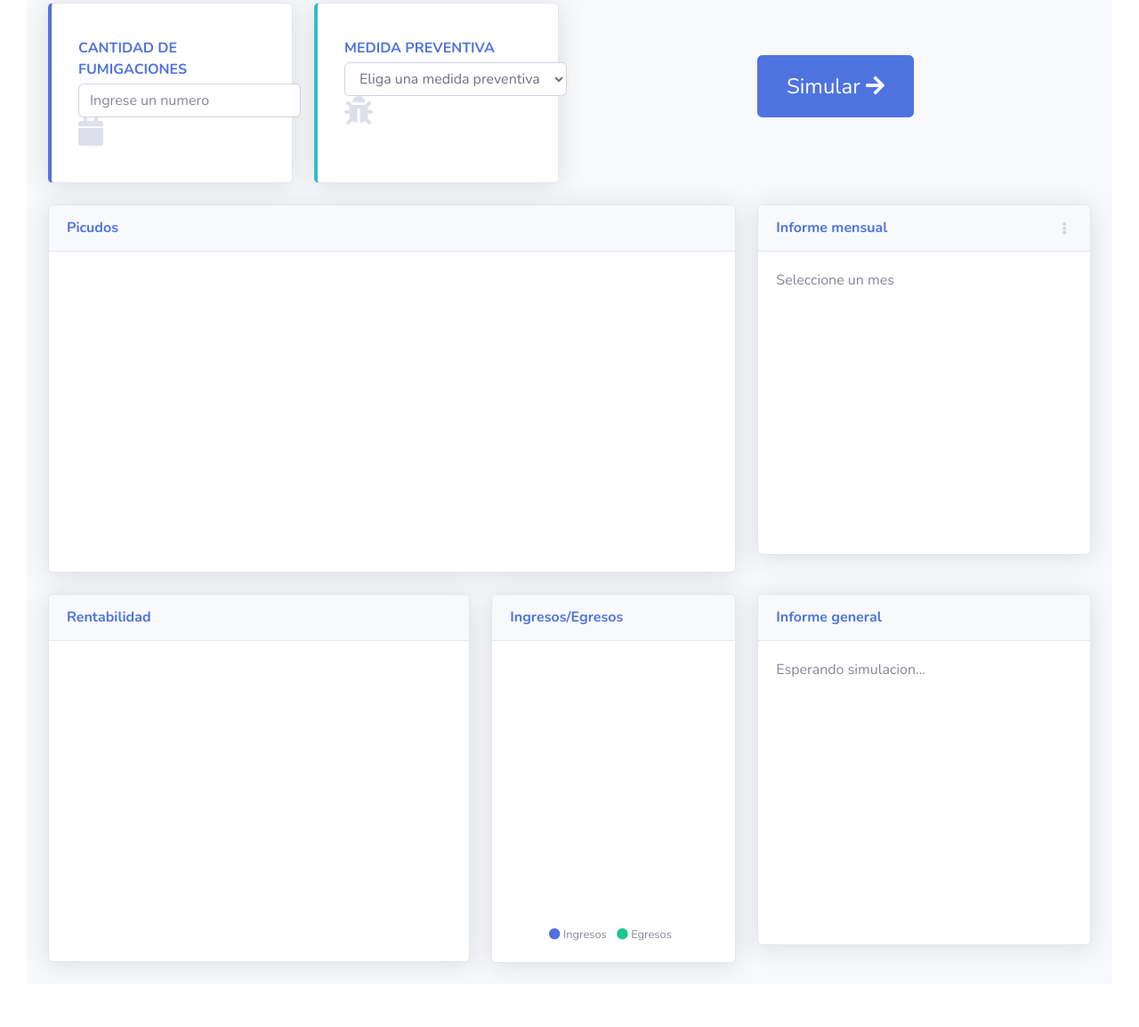
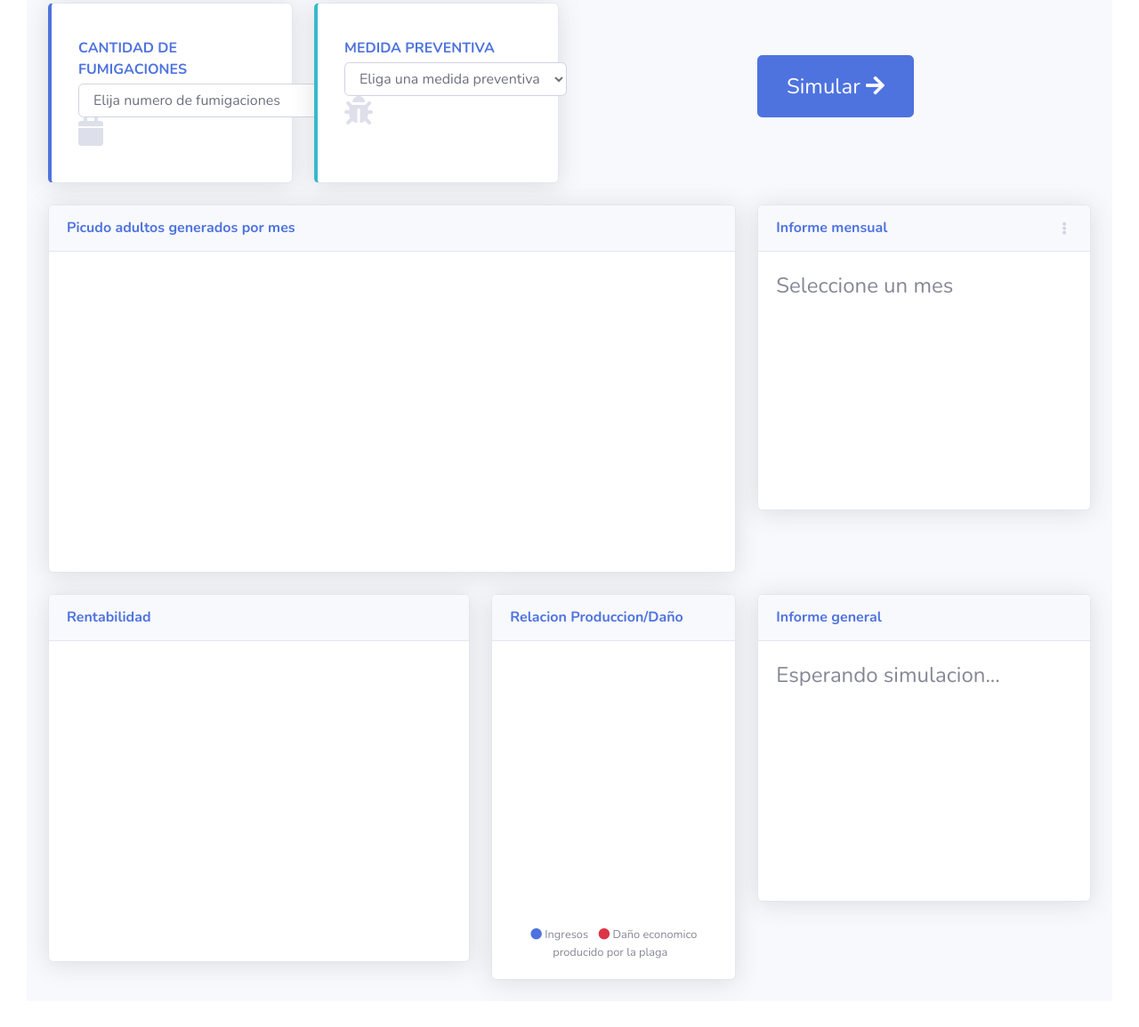
Before and after one commit to kbzn22/Simu, a website with bundled scripts: page simulator.html in a window 1280 px wide. Shown: the part 89-1244 px from the top of the page at 89% size. Built offline with nearby package versions, Linux system fonts and the light colour scheme.

Commit message:
yaestanojuegomas

```diff
--- a/css/style.css
+++ b/css/style.css
@@ -35,3 +35,7 @@
   0% { transform: rotate(0deg); }
   100% { transform: rotate(360deg); }
 }
+
+  .text-alert {
+    color: #dc3545; /* rojo tipo bootstrap */
+  }
--- a/js/demo/chart-pie-demo.js
+++ b/js/demo/chart-pie-demo.js
@@ -9,11 +9,11 @@ var ctx = document.getElementById("myPieChart");
 var myPieChart = new Chart(ctx, {
   type: 'doughnut',
   data: {
-    labels: ["Direct", "Referral", "Social"],
+    labels: ["Ingreso", "Daño economico producido por la plaga"],
     datasets: [{
       data: arrayTorta,
-      backgroundColor: ['#4e73df', '#1cc88a', '#36b9cc'],
-      hoverBackgroundColor: ['#2e59d9', '#17a673', '#2c9faf'],
+      backgroundColor: ['#4e73df', '#dc3545'],
+      hoverBackgroundColor: ['#17a673', '#17a673'],
       hoverBorderColor: "rgba(234, 236, 244, 1)",
     }],
   },
--- a/js/simulador.js
+++ b/js/simulador.js
@@ -313,8 +313,8 @@ const simular =async(nroF,metodo)=>{
   const ingresosTotales = 1300 * (AT-ATP)/1000; //pasamos a toneladas el algodon y multiplicamos por el precio por tonelada
   const costoPerdidaPicudo = 1300 * (ATP/1000);
 
-  arrayTorta[0] = ingresosTotales;
-  arrayTorta[1] = costoPerdidaPicudo; //que la torta diga 'Porcentaje de los ingresos perdidos por accion del picudo'
+  arrayTorta[0] = Math.round(ingresosTotales);
+  arrayTorta[1] = Math.round(costoPerdidaPicudo); //que la torta diga 'Porcentaje de los ingresos perdidos por accion del picudo'
   console.log(arrayTorta);
 
   const costoTotal = costoFijo + (costoVariable + costoPrevencion + costoFumigacion)*300;
--- a/simulator.html
+++ b/simulator.html
@@ -54,7 +54,7 @@
                     <!-- Page Heading -->
                     <div class="d-sm-flex align-items-center justify-content-between mb-4">
                         <h1 class="h3 mb-0 text-gray-800">SimulAGRO</h1>
-                       <a href="landpage.html" class="btn btn-danger btn-icon-split">
+                       <a href="index.html" class="btn btn-danger btn-icon-split">
                                         <span class="icon text-white-50">
                                             <i class="fas fa-arrow-left"></i>
                                         </span>
@@ -74,9 +74,16 @@
                                             <div class="text-xxl font-weight-bold text-primary text-uppercase mb-1">
                                                 Cantidad de fumigaciones</div>
 
-                                            <input style="width: 250px;" type="number" class="form-control form-control-user"
-                                                id="numberF"
-                                                placeholder="Ingrese un numero">
+                                           <select style="width: 300px;" class="form-control form-control-user" id="numberF">
+                                                <option value="0">Elija numero de fumigaciones</option>
+                                                <option value="0">0</option>
+                                                <option value="1">1</option>
+                                                <option value="2">2</option>
+                                                <option value="3">3</option>
+                                                <option value="4">4</option>
+                                                <option value="5">5</option>
+                                                <option value="6">6</option>
+                                            </select>
                                         </div>
                                         <div class="col-auto">
                                             <i class="fas fa-calendar fa-2x text-gray-300"></i>
@@ -135,7 +142,7 @@
                                 <!-- Card Header - Dropdown -->
                                 <div
                                     class="card-header py-3 d-flex flex-row align-items-center justify-content-between">
-                                    <h6 class="m-0 font-weight-bold text-primary">Picudos</h6>
+                                    <h6 class="m-0 font-weight-bold text-primary">Picudo adultos generados por mes</h6>
                                     <div class="dropdown no-arrow">
                                         <a class="dropdown-toggle" href="#" role="button" id="dropdownMenuLink"
                                             data-toggle="dropdown" aria-haspopup="true" aria-expanded="false">
@@ -155,7 +162,7 @@
 
                         <!-- Pie Chart -->
                         <div  class="col-xl-4 col-lg-5">
-                            <div style="height: 90%;" class="card shadow mb-4">
+                            <div style="height: 43vh;" class="card shadow mb-4">
 
                                 <div
                                     class="card-header py-3 d-flex flex-row align-items-center justify-content-between">
@@ -177,7 +184,7 @@
                                         </div>
                                     </div>
                                 </div>
-                                <div class="card-body" id="informeMensual">
+                                <div class="card-body" style="font-size: 1.5rem;" id="informeMensual">
                                     Seleccione un mes
                                 </div>
                             </div>
@@ -206,7 +213,7 @@
                                 <!-- Card Header - Dropdown -->
                                 <div
                                     class="card-header py-3 d-flex flex-row align-items-center justify-content-between">
-                                    <h6 class="m-0 font-weight-bold text-primary">Ingresos/Egresos</h6>
+                                    <h6 class="m-0 font-weight-bold text-primary">Relacion Produccion/Daño</h6>
                                     <div class="dropdown no-arrow">
                                         <a class="dropdown-toggle" href="#" role="button" id="dropdownMenuLink"
                                             data-toggle="dropdown" aria-haspopup="true" aria-expanded="false">
@@ -225,19 +232,19 @@
                                             <i class="fas fa-circle text-primary"></i> Ingresos
                                         </span>
                                         <span class="mr-2">
-                                            <i class="fas fa-circle text-success"></i> Egresos
+                                            <i class="fas fa-circle text-alert"></i> Daño economico producido por la plaga
                                         </span>
 
                                     </div>
                                 </div>
                             </div>
                         </div>
-                            <div  class="col-xl-4 col-lg-3">
+                            <div  class="col-xl-4 col-lg-3" style="height: 48vh;">
                                 <div style="height: 90%;" class="card shadow mb-4">
                                     <div class="card-header py-3">
                                         <h6 class="m-0 font-weight-bold text-primary">Informe general</h6>
                                     </div>
-                                <div class="card-body" id="informe">
+                                <div class="card-body" style="font-size: 1.5rem;" id="informe">
                                   Esperando simulacion...
                                 </div>
                             </div>
```
